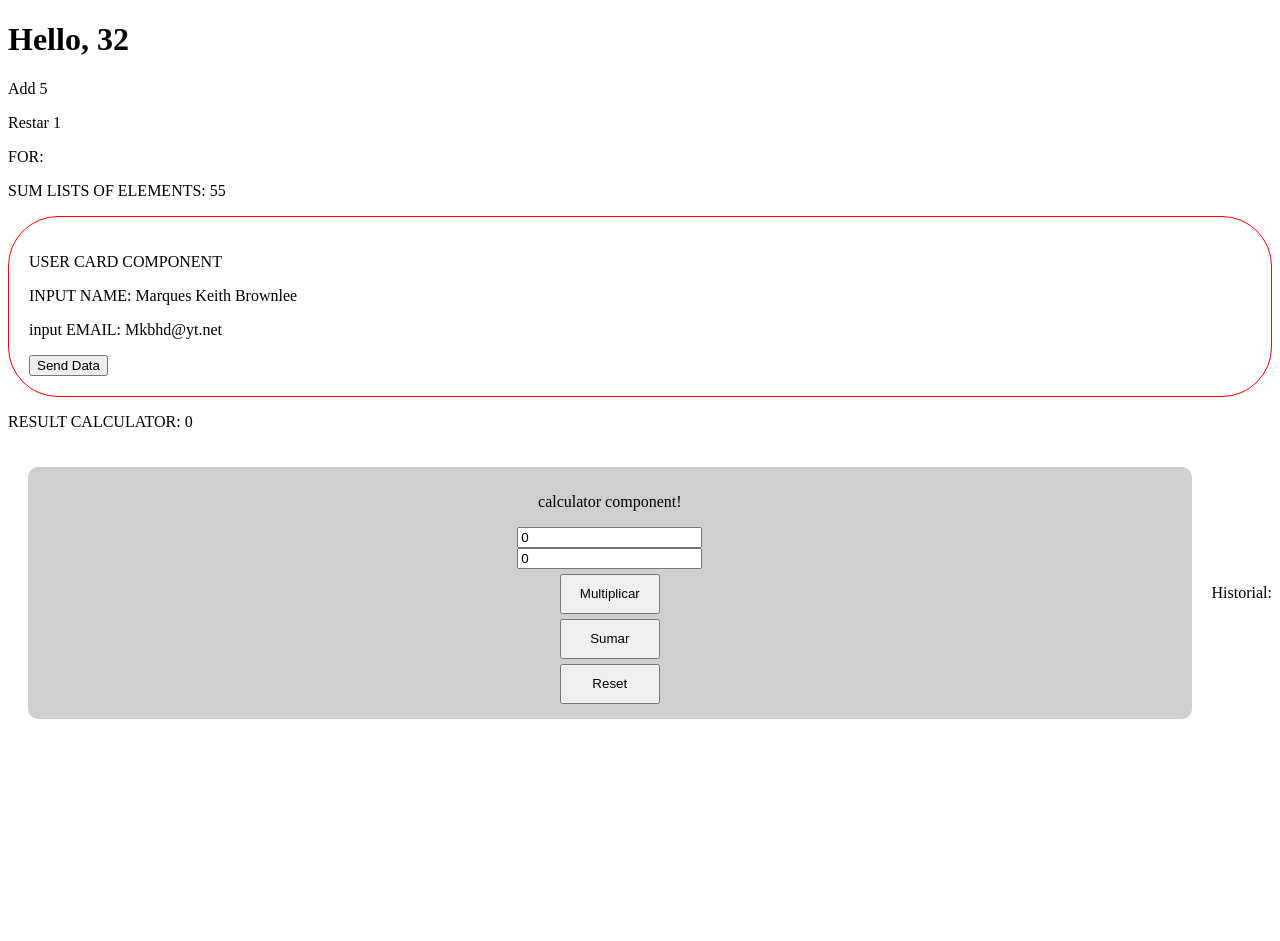
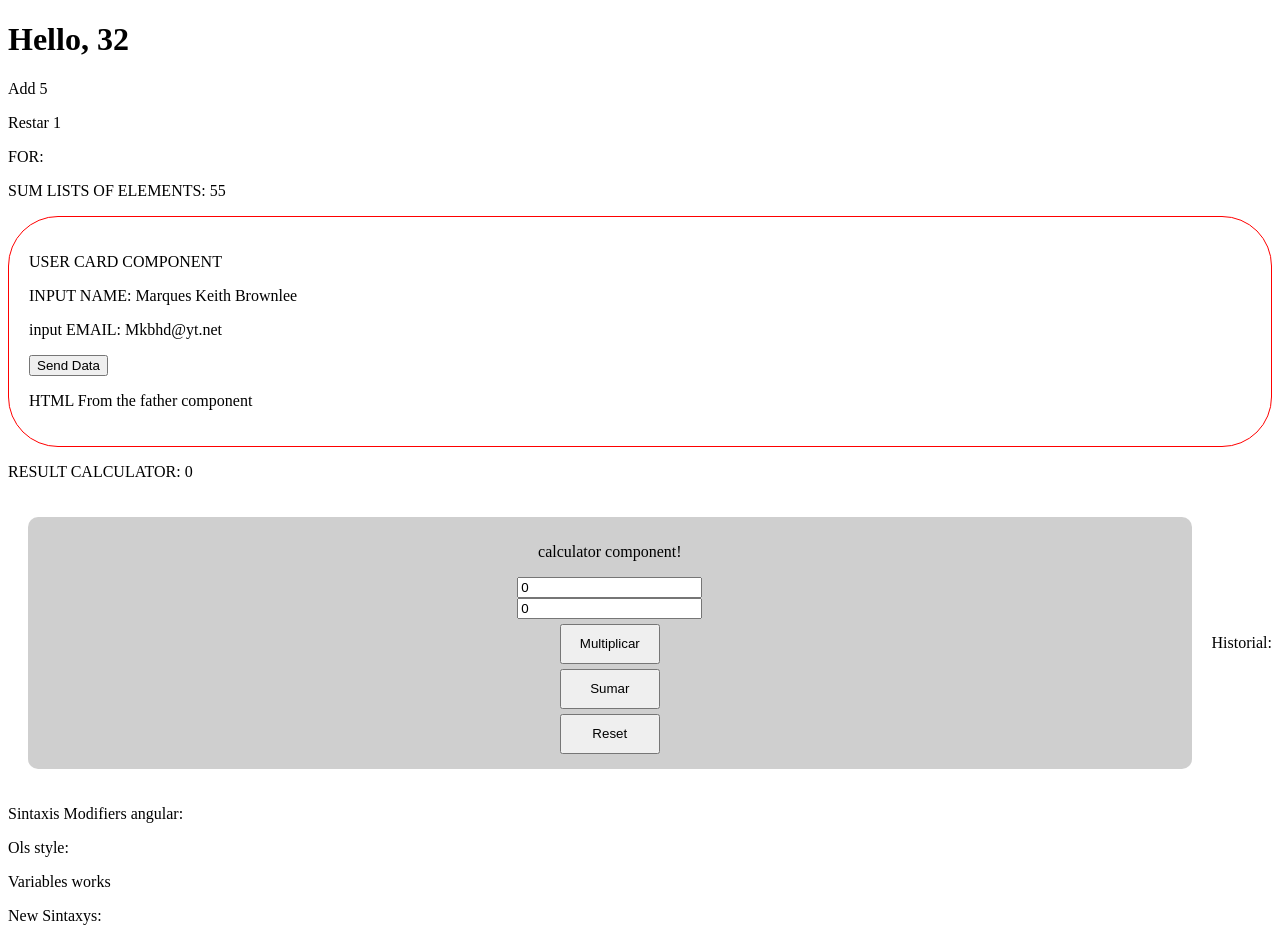
Before and after one commit to dylanjitt/AngularProject, an Angular app: page / in a window 1280 px wide. Shown: the top 941 px of the page. Before the commit the page ends 800 px from the top, so only its background shows below. Built offline with nearby package versions, Linux system fonts and the light colour scheme.

Commit message:
27 sept 2024 NgIF CommonModule

```diff
--- a/src/app/app.component.html
+++ b/src/app/app.component.html
@@ -3,6 +3,17 @@
 <p>Restar {{subtract(3,2)}}</p>
 <p>FOR: {{getArray()}}</p>
 <p>SUM LISTS OF ELEMENTS: {{sum2(32,23)}}</p>
-<app-user-card (sendData)="recieveData($event)" name="Marques Keith Brownlee"  [email]="'Mkbhd@yt.net'"></app-user-card>
+<app-user-card (sendData)="recieveData($event)" name="Marques Keith Brownlee"  [email]="'Mkbhd@yt.net'">
+  <p>HTML From the father component</p>
+</app-user-card>
 <p>RESULT CALCULATOR: {{result}}</p>
 <app-calculator (sum)="setRes($event)" (mult)="setRes($event)" (reset)="setRes($event)"></app-calculator>
+
+<p>Sintaxis Modifiers angular:</p>
+<p>Ols style:</p>
+<p *ngIf="1>0">Variables works</p>
+
+<p>New Sintaxys:</p>
+@if(1>0){
+  <p>New sintaxys works</p>
+}
--- a/src/app/app.component.ts
+++ b/src/app/app.component.ts
@@ -2,6 +2,7 @@ import { Component } from '@angular/core';
 import { RouterOutlet } from '@angular/router';
 import { UserCardComponent } from "./user-card/user-card.component";
 import { CalculatorComponent } from './calculator/calculator.component';
+import { CommonModule } from '@angular/common';
 //interfaces
 interface IPerson{
   name:string
@@ -12,7 +13,7 @@ interface IPerson{
 @Component({
   selector: 'app-root',
   standalone: true,
-  imports: [RouterOutlet, UserCardComponent,CalculatorComponent],
+  imports: [RouterOutlet, UserCardComponent,CalculatorComponent,CommonModule],
   templateUrl: './app.component.html',
   styleUrl: './app.component.scss'
 })
--- a/src/app/user-card/user-card.component.html
+++ b/src/app/user-card/user-card.component.html
@@ -5,4 +5,6 @@
   <button (click)="onSendData()">
     Send Data
   </button>
+
+  <ng-content></ng-content>
 </div>
--- a/src/app/user-card/user-card.component.ts
+++ b/src/app/user-card/user-card.component.ts
@@ -1,9 +1,9 @@
 import { Component,EventEmitter,Input,Output } from '@angular/core';
-
+import { CommonModule } from '@angular/common';
 @Component({
   selector: 'app-user-card',
   standalone: true,
-  imports: [],
+  imports: [CommonModule],
   templateUrl: './user-card.component.html',
   styleUrl: './user-card.component.scss'
 })
```
